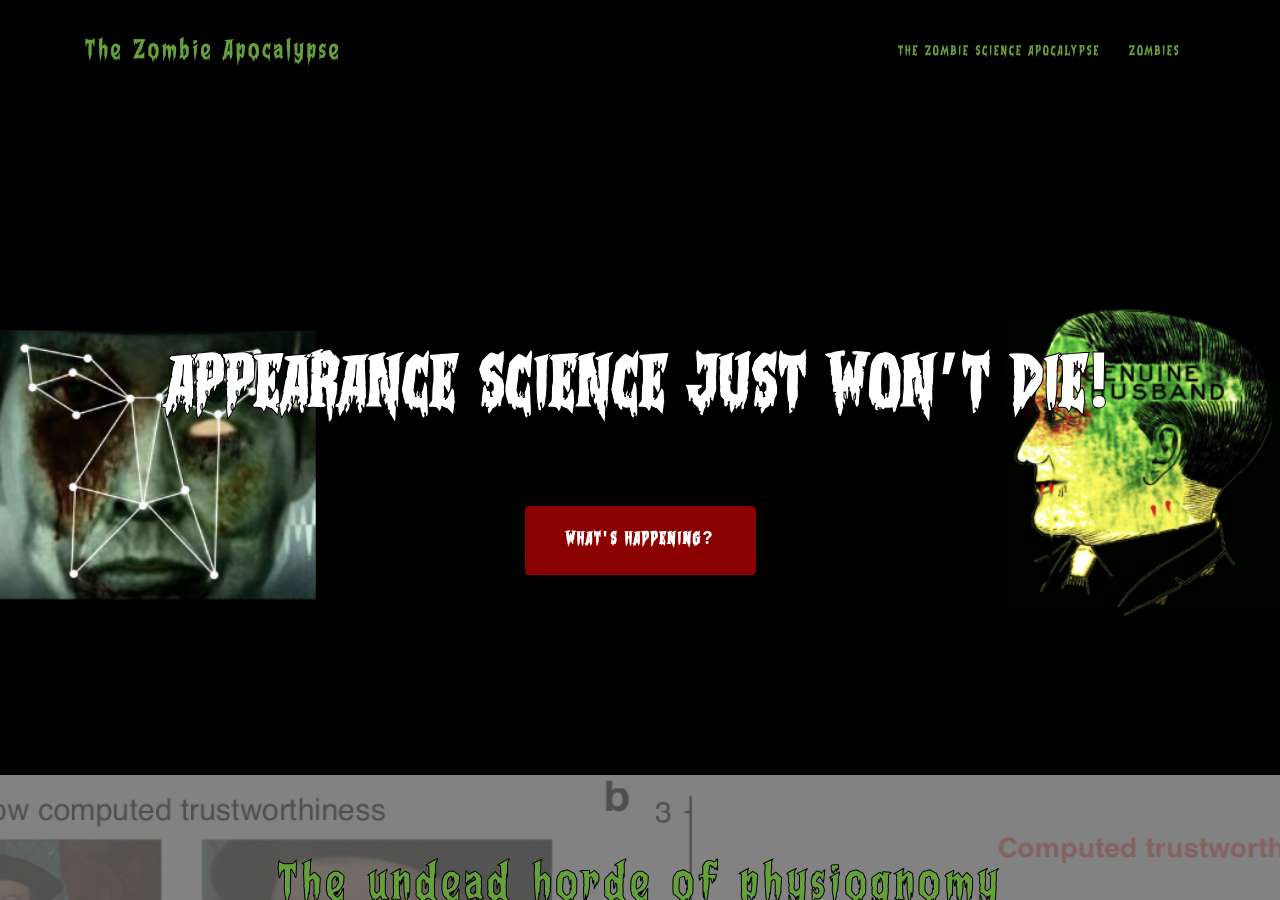
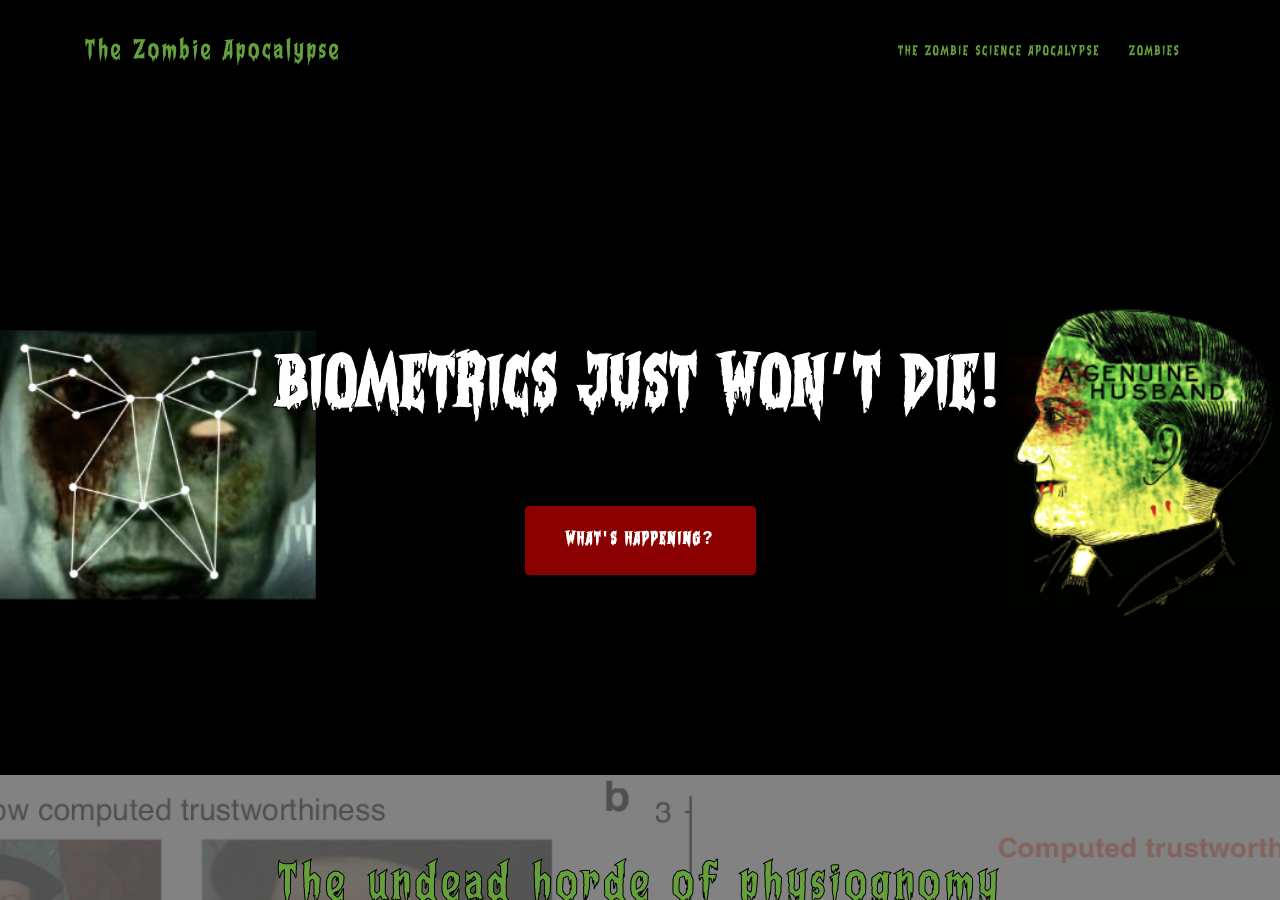
Before and after one commit to forcriticaltech/cct-jekyll-theme, a Jekyll site: the page built from index.md, in a window 1280 px wide and 900 px high. Built offline with Jekyll 4.4.1, drawn with Linux system fonts in a browser that asks for light colours; nearby versions of some CDN libraries; some web fonts are replaced.

Commit message:
Update _data/sitetext.yml
Co-authored-by: Audrey <16946477+AudreyBeard@users.noreply.github.com>

```diff
--- a/_data/sitetext.yml
+++ b/_data/sitetext.yml
@@ -1,6 +1,6 @@
 header:
     title: ""
-    text: Appearance science just won't die!
+    text: Biometrics just won't die!
     button: What's happening?
     buttonlink: "#timeline"
 
```
